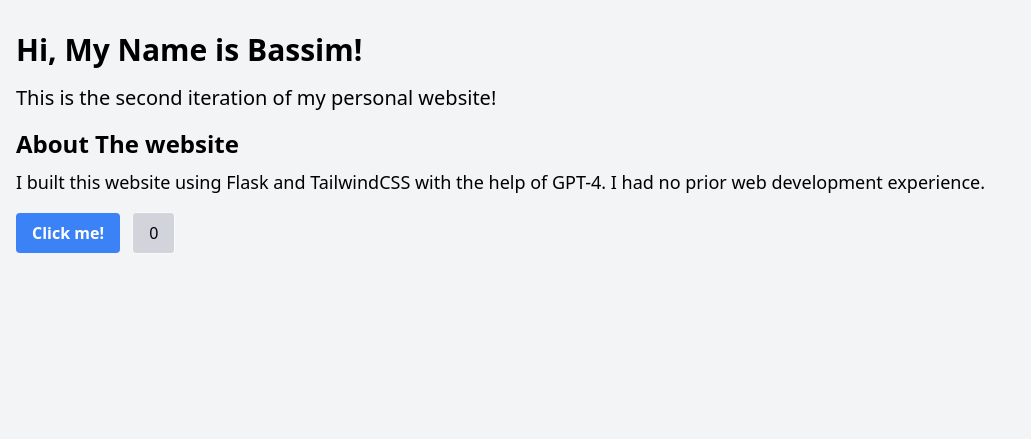
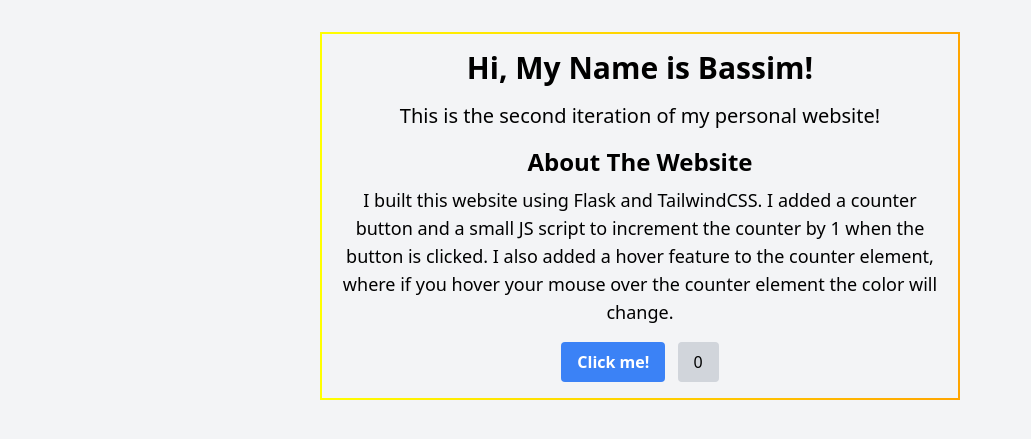
Before and after one commit to AVGVSTVS96/flaskWebsite, a Flask app: page / in a window 1280 px wide. Shown: the top 439 px of the page, without its empty margins (0-1031 px from the left). Run offline with Flask 2, Linux system fonts and the light colour scheme; style sheets or scripts are compiled from the project's sources.

Commit message:
sharp gradient border

```diff
--- a/templates/index.html
+++ b/templates/index.html
@@ -6,19 +6,29 @@
     <title>Bassim's Site</title>
     <meta name="description" content="{{ description }}">
     <link rel="stylesheet" href="{{ url_for('static', filename='output.css') }}">
+    <style>
+  .gradient-border {
+    border: 2px solid;
+    border-image: linear-gradient(to right, yellow, orange) 1;
+    border-image-slice: 1;
+    border-radius: 0.25rem;
+  }
+    </style>
   </head>
   <body class="bg-gray-100">
-    <div class="container mx-auto px-4 py-8">
+    <div class="container mx-auto px-4 py-8 text-center max-w-2xl">
+      <div class="border p-4 rounded relative gradient-border">
       <h1 class="text-3xl font-bold mb-4">Hi, My Name is Bassim!</h1>
-      <p class="text-xl mb-4">This is the second iteration of my personal website!</p>
-      <h2 class="text-2xl font-bold mt-4 mb-2">About The website</h2>
-        <p class="text-lg mb-4">I built this website using Flask and TailwindCSS with the help of GPT-4. I had no prior web development experience.</p>
+        <p class="text-xl mb-4">This is the second iteration of my personal website!</p>
+      <h2 class="text-2xl font-bold mt-4 mb-2">About The Website</h2>
+        <p class="text-lg mb-4">I built this website using Flask and TailwindCSS. I added a counter button and a small JS script to increment the counter by 1 when the button is clicked. I also added a hover feature to the counter element, where if you hover your mouse over the counter element the color will change.</p>
       <button id="click-me" class="bg-blue-500 hover:bg-blue-700 text-white font-bold py-2 px-4 rounded">
         Click me!
       </button>
-      <span id="counter-display" class="inline-block bg-gray-300 border border-gray-50 px-4 py-2 ml-2 rounded text-center">
+      <span id="counter-display" class="inline-block bg-gray-300 hover:bg-blue-400 border-gray-50 px-4 py-2 ml-2 rounded text-center">
         0
       </span>
+      </div>
     </div>
     <script>
         document.addEventListener('DOMContentLoaded', () => {
```
